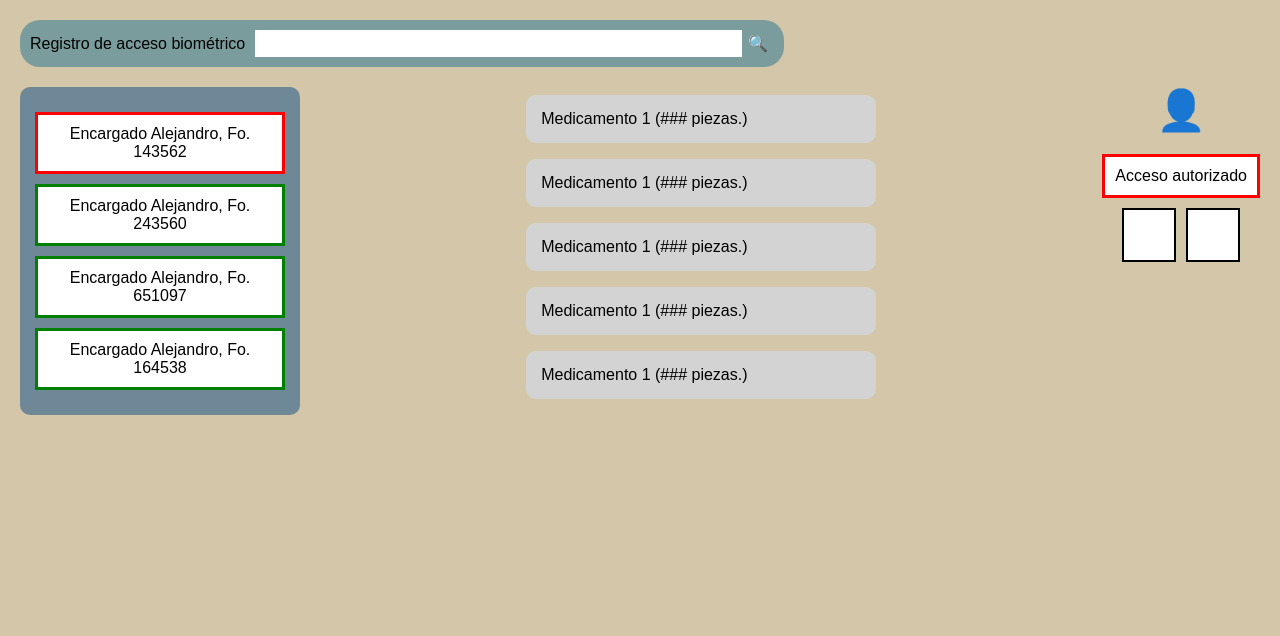
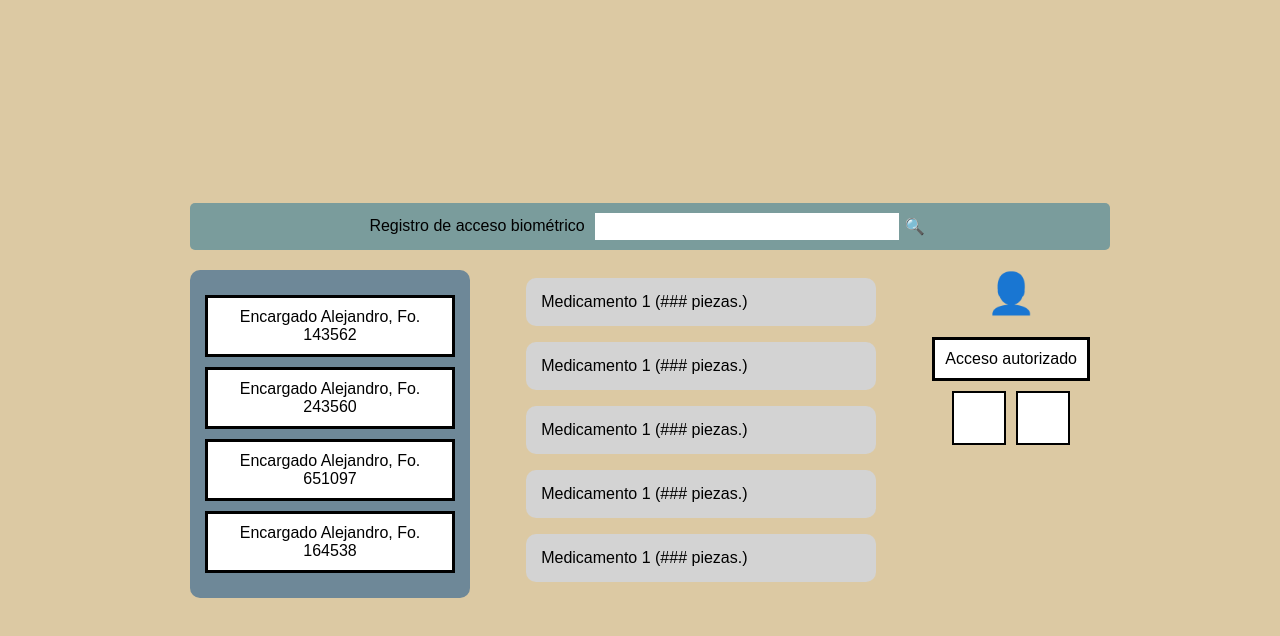
Before and after one commit to JonaAraj/Sistema-de-acceso-biom-trico-para-el-rea-de-medicamentos-controlados, a plain HTML site: page Index AB.html in a window 1280 px wide. Drawn offline with Linux system fonts and the light colour scheme.

Commit message:
Se ajustó la barra yy los colores
Si

```diff
--- a/style.css
+++ b/style.css
@@ -1,12 +1,19 @@
 body {
-    background-color: #d4c7a9;
+    background-color: #dcc9a3;
     font-family: Arial, sans-serif;
     margin: 0;
     padding: 0;
+    display: flex;
+    justify-content: center;
+    align-items: center;
+    height: 100vh;
+    flex-direction: column;
 }
 
 .contenedor {
     padding: 20px;
+    width: 80%;
+    max-width: 900px;
 }
 
 .barra-busqueda {
@@ -14,8 +21,9 @@ body {
     align-items: center;
     background-color: #7a9c9c;
     padding: 10px;
-    border-radius: 20px;
-    width: 60%;
+    border-radius: 5px;
+    width: 100%;
+    justify-content: center;
     margin-bottom: 20px;
 }
 
@@ -25,6 +33,7 @@ body {
     margin-left: 10px;
     outline: none;
     height: 25px;
+    max-width: 300px;
 }
 
 .barra-busqueda button {
@@ -56,8 +65,8 @@ body {
     border: 3px solid;
 }
 
-.rojo { border-color: red; }
-.verde { border-color: green; }
+.rojo { border-color: rgb(0, 0, 0); }
+.verde { border-color: rgb(0, 0, 0); }
 
 .medicamentos {
     flex-grow: 1;
```
